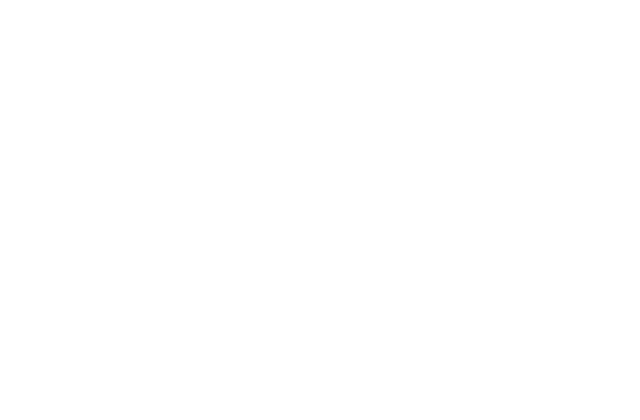
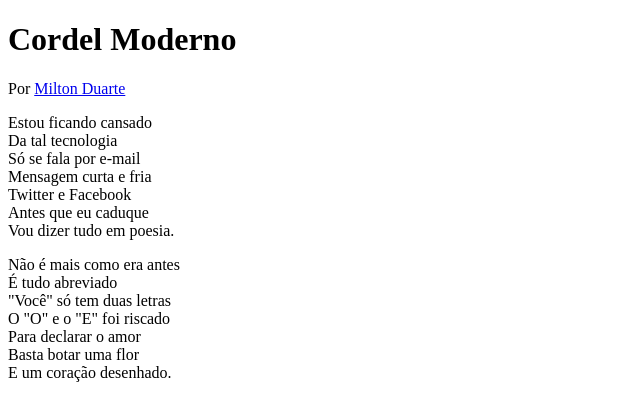
Before and after one commit to arturcoqueiro/cordel_project, a plain HTML site: page index.html in a window 1280 px wide. Shown: the whole page, without its empty margins (0-640 px from the left). Drawn offline with Linux system fonts and the light colour scheme.

Commit message:
main content

```diff
--- a/index.html
+++ b/index.html
@@ -1,13 +1,38 @@
 <!DOCTYPE html>
-<html lang="en">
+<html lang="pt-br">
 <head>
     <meta charset="UTF-8">
     <meta http-equiv="X-UA-Compatible" content="IE=edge">
     <meta name="viewport" content="width=device-width, initial-scale=1.0">
     <link rel="stylesheet" href="style.css">
-    <title>Cordel</title>
+    <title>Cordel Moderno</title>
 </head>
 <body>
-
+    <header>
+        <h1>Cordel Moderno</h1>
+        <p>Por <a href="https://www.recantodasletras.com.br/poesias/3186743">Milton Duarte</a></p>
+    </header>
+    <section>
+        <p>
+            Estou ficando cansado<br>
+            Da tal tecnologia<br>
+            Só se fala por e-mail<br>
+            Mensagem curta e fria<br>
+            Twitter e Facebook<br>
+            Antes que eu caduque<br>
+            Vou dizer tudo em poesia.<br>
+        </p>
+    </section>
+    <section class="img" id="img-1">
+        <p>
+            Não é mais como era antes<br>
+            É tudo abreviado<br>
+            "Você" só tem duas letras<br>
+            O "O" e o "E" foi riscado<br>
+            Para declarar o amor<br>
+            Basta botar uma flor<br>
+            E um coração desenhado.<br>
+        </p>
+    </section>
 </body>
 </html>
```
